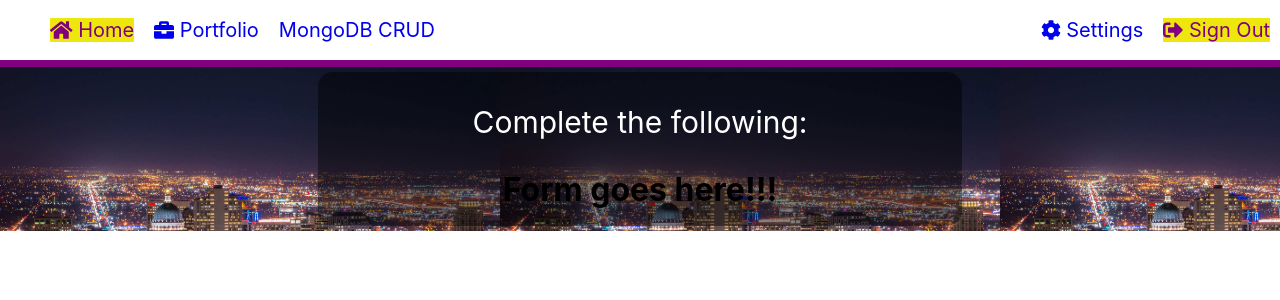
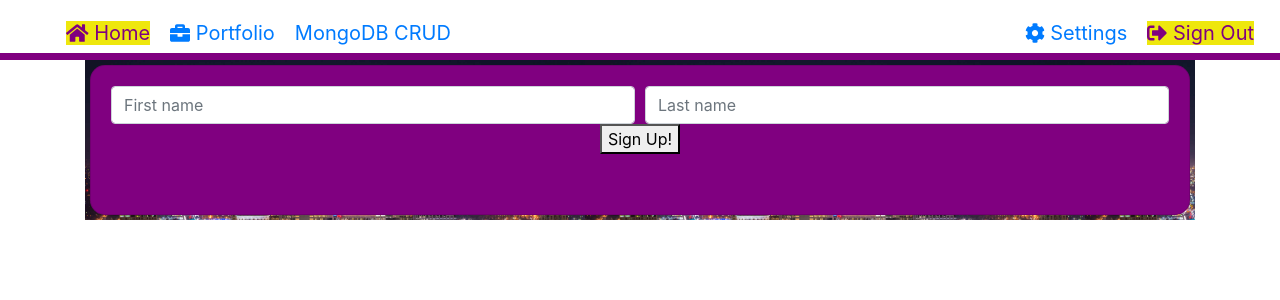
Before and after one commit to zoltan23/MERN, a React (Create React App) app in the folder Client/: page /signin in a window 1280 px wide. Both pictures are taken after a click on the button "Sign In". Shown: the top 300 px of the page. Built offline with nearby package versions, Linux system fonts and the light colour scheme; no server answers.

Commit message:
sign up form is writing to mongodb

```diff
--- a/Client/public/index.html
+++ b/Client/public/index.html
@@ -8,8 +8,8 @@
   <meta name="theme-color" content="#000000" />
   <meta name="description" content="Web site created using create-react-app" />
   <link rel="apple-touch-icon" href="%PUBLIC_URL%/logo192.png" />
-  <!-- <link rel="stylesheet" href="https://maxcdn.bootstrapcdn.com/bootstrap/4.4.1/css/bootstrap.min.css"
-    integrity="sha384-Vkoo8x4CGsO3+Hhxv8T/Q5PaXtkKtu6ug5TOeNV6gBiFeWPGFN9MuhOf23Q9Ifjh" crossorigin="anonymous" /> -->
+   <link rel="stylesheet" href="https://maxcdn.bootstrapcdn.com/bootstrap/4.4.1/css/bootstrap.min.css"
+    integrity="sha384-Vkoo8x4CGsO3+Hhxv8T/Q5PaXtkKtu6ug5TOeNV6gBiFeWPGFN9MuhOf23Q9Ifjh" crossorigin="anonymous" />
   <!--
       manifest.json provides metadata used when your web app is installed on a
       user's mobile device or desktop. See https://developers.google.com/web/fundamentals/web-app-manifest/
--- a/Client/src/App.js
+++ b/Client/src/App.js
@@ -1,4 +1,4 @@
-import React, { useState } from 'react';
+import React, { useState, useEffect } from 'react';
 import { BrowserRouter, Redirect, Route, Switch } from 'react-router-dom';
 import Navbar from './components/UI/layout/Navbar'
 import './App.css';
@@ -9,9 +9,22 @@ import Portfolio from './components/UI/screens/Portfolio';
 import { UserContext } from './components/services/UserContext'
 import Test from './components/UI/screens/Test';
 import SignUp from './components/UI/screens/SignUp';
+import axios from 'axios';
 
 function App() {
 
+  useEffect(() => {
+    getClientsFromDb()
+    }, [])
+
+     const getClientsFromDb = () => {
+        axios.get('api/clients').then((res) => {
+          const data = res.data
+          console.log('data', data)
+        }).catch((err) => {
+          console.log('err', err)
+        })
+      }
   const [isLoggedIn, setIsLoggedIn] = useState(false)
 
   return (
--- a/Client/src/api/index.js
+++ b/Client/src/api/index.js
@@ -6,10 +6,12 @@ const api = axios.create({
 
 export const createClient = payload => api.post(`/client`, payload)
 export const getClientById = id => api.get(`/client/${id}`)
+export const getClients = () => api.get(`/clients`)
 
 const apis = {
     createClient,
-    getClientById
+    getClientById,
+    getClients
 }
 
 export default apis
--- a/Client/src/components/UI/Login.css
+++ b/Client/src/components/UI/Login.css
@@ -1,11 +1,9 @@
-
-
 .container-li {
     background-color: rgba(13, 166, 226, .50);
     display: flex;
     justify-content: center;
     padding: 1rem;
-    height: 800px;
+    height: 1600px;
 }
 
 .container-li:before {
@@ -28,7 +26,7 @@
     background-color: white;
     margin: 0 auto;
     width: 40%;
-    height: 120px;
+    height: 10rem;
     border-radius: 15px;
 }
 
@@ -38,10 +36,10 @@
 }
 
 .form-bottom-li {
-
+ display: flex;
+ justify-content: space-between;
 }
 
 .button-li {
     width: 50%;
-
 }
--- a/Client/src/components/UI/Login.js
+++ b/Client/src/components/UI/Login.js
@@ -4,7 +4,7 @@ import { UserContext } from '../services/UserContext'
 
 export default function Login() {
 
-const {   setIsLoggedIn } = useContext(UserContext)
+const { setIsLoggedIn } = useContext(UserContext)
 
 const handleSignIn = () => {
 setIsLoggedIn(true)
@@ -20,8 +20,8 @@ setIsLoggedIn(true)
                     <label>
                         <input type="checkbox" value="yes" />Remember me
                 </label>
+                </div>
                     <a href="#">Forgot your password?</a>
-                </div>
             </div>
         </div>
     )
--- a/Client/src/components/UI/screens/SignUp.css
+++ b/Client/src/components/UI/screens/SignUp.css
@@ -1,4 +1,4 @@
-.card-su {
+/* .card-su {
     background-color: rgba(0,0,0,.45);
     border-radius: 15px;
     width: 50%;
@@ -18,4 +18,4 @@
     border-radius: 10px;
     width: 80%;
     height: 30px;
-}
+} */
--- a/Client/src/components/UI/screens/SignUp.js
+++ b/Client/src/components/UI/screens/SignUp.js
@@ -1,11 +1,48 @@
-import React from 'react'
+import React, { useState } from 'react'
+import api from '../../../api/index'
 import './SignUp.css';
 
 export default function SignUp() {
+
+    const [firstName, setFirstName] = useState('')
+    const [lastName, setLastName] = useState('')
+
+    const getFirstName = (e) => {
+        console.log(e.target.value)
+        setFirstName(e.target.value)
+    }
+
+    const getLastName = (e) => {
+        console.log(e.target.value)
+        setLastName(e.target.value)
+    }
+
+    const handleSignUp = async (e) => {
+        e.preventDefault()
+        const payload = { firstName, lastName }
+        console.log('payload', payload)
+        await api.createClient(payload).then(res => {
+            console.log('res', res)
+        }).catch(err => {
+            console.log('err', err)
+        })
+    }
+
     return (
-        <div className="card-su">
-            <p className="p-su">Complete the following:</p>
-            <h1>Form goes here!!!</h1>
+        <div className="card">
+            <form className="card-body">
+                <div class="form-row">
+                    <div class="col">
+                        <input type="text" class="form-control" placeholder="First name" onChange={getFirstName} />
+                    </div>
+                    <div class="col">
+                        <input type="text" class="form-control" placeholder="Last name" onChange={getLastName} />
+                    </div>
+                </div>
+                <div>
+                    <button onClick={handleSignUp}>Sign Up!</button>
+                </div>
+            </form>
         </div>
     )
 }
--- a/Client/src/components/UI/screens/Test.js
+++ b/Client/src/components/UI/screens/Test.js
@@ -1,20 +1,45 @@
-import React, { useEffect } from 'react'
+import React, { useEffect, useState } from 'react'
+import axios from 'axios'
 import api from '../../../api'
 
 export default function Test() {
-    //const id = '5eb2cbbf6f16e61d22e1c3de'
+
+  const [firstName, setFirstName] = useState('')
 
   useEffect(() => {
-        api.getClientById('5eb2cbbf6f16e61d22e1c3de').then(data =>
-            console.log('data', data))
+    getClientsFromDb()
+  }, [])
 
+  const getClientsFromDb = () => {
+    axios.get('api/clients').then((res) => {
+      const data = res.data
+      console.log('data', data)
+    }).catch((err) => {
+      console.log('err', err)
     })
+  }
+
+  const getFirstName = (e) => {
+    console.log(e.target.value)
+    setFirstName(e.target.value)
+  }
+
+  const handleSubmit = async () => {
+    const lastName = "lastName"
+    const payload = { firstName, lastName }
+    console.log('payload', payload)
+    await api.createClient(payload).then(res => {
+      console.log('res', res)
+    }).catch(err => {
+      console.log('err', err)
+    })
+  }
 
   return (
     <div>
       <p></p>
-           <input type="text" />
-           <button>Send to MongoDB</button>
+      <input type="text" onChange={getFirstName} />
+      <button onClick={handleSubmit}>Send to MongoDB</button>
     </div>
   )
 }
```
Also changed, not shown: Client/package.json (+6 -5 lines). Lines whose indentation alone changed are shown as unchanged.
